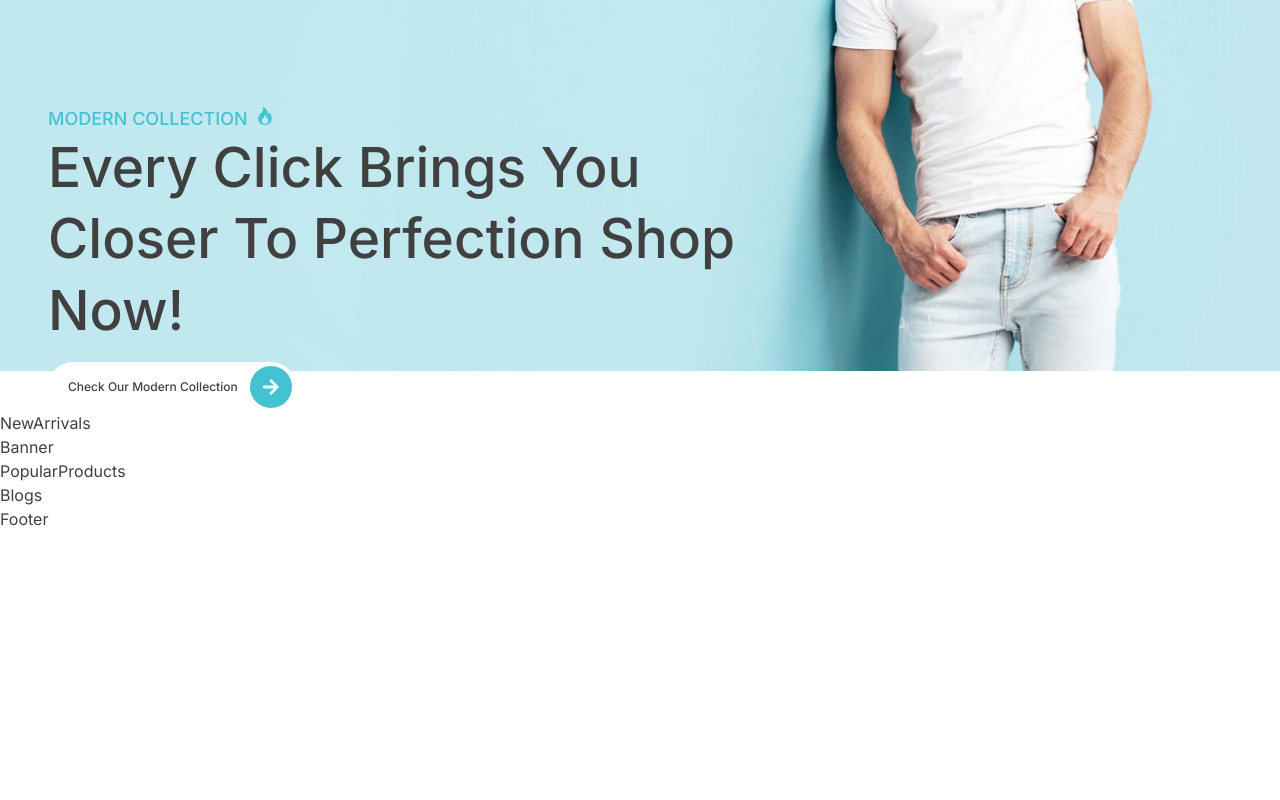
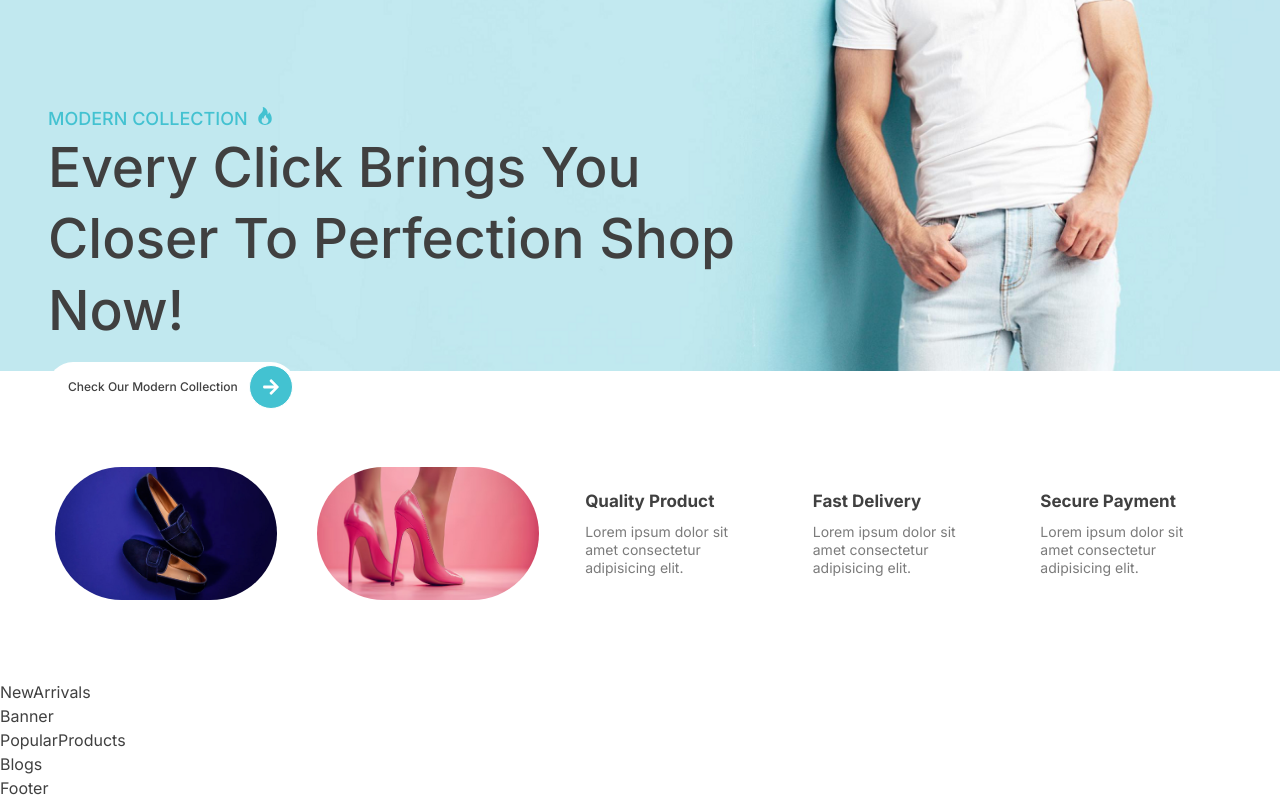
Before and after one commit to nschandunu/shoe-store-ecommerce, a React (Vite) app in the folder frontend/: page / in a window 1280 px wide. Shown: the part 367-1167 px from the top of the page. Before the commit the page ends 898 px from the top, so only its background shows below. Built offline with nearby package versions, Linux system fonts and the light colour scheme.

Commit message:
Features section

```diff
--- a/frontend/src/components/Features.jsx
+++ b/frontend/src/components/Features.jsx
@@ -1,11 +1,37 @@
 import React from 'react'
+import img1 from '../assets/features/feature1.png'
+import img2 from '../assets/features/feature2.png'
 
 const Features = () => {
   return (
-    <section>
-
+    <section className='max-padd-container pt-14 pb-20'>
+      {/* container */}
+      <div className='grid grid-cols-1 xl:grid-cols-[1.5fr_2fr] gap-6 gap-y-12 rounded-xl'>
+        <div className='flexCenter gap-x-10'>
+          <div>
+            <img src={img1} alt="featureImg" height={77} width={222} className="rounded-full" />
+          </div>
+          <div>
+            <img src={img2} alt="featureImg" height={77} width={222} className="rounded-full" />
+          </div>
+        </div>
+        <div className='flexCenter flex-wrap sm:flex-nowrap gap-x-5'>
+        <div className='p-4 rounded-3xl'>
+            <h4 className='h4 capitalize'>Quality Product</h4>
+            <p>Lorem ipsum dolor sit amet consectetur adipisicing elit.</p>
+          </div>
+          <div className='p-4 rounded-3xl'>
+            <h4 className='h4 capitalize'>Fast Delivery</h4>
+            <p>Lorem ipsum dolor sit amet consectetur adipisicing elit.</p>
+          </div>
+          <div className='p-4 rounded-3xl'>
+            <h4 className='h4 capitalize'>Secure Payment</h4>
+            <p>Lorem ipsum dolor sit amet consectetur adipisicing elit.</p>
+          </div>
+        </div>
+      </div>
     </section>
-  )
-}
+  );
+};
 
 export default Features
--- a/frontend/src/index.css
+++ b/frontend/src/index.css
@@ -88,7 +88,7 @@
   }
 
   .max-padd-container {
-    @apply mx-auto max-w-full  px-6 lg:px-12;
+    @apply mx-auto max-w-[full]  px-6 lg:px-12;
   }
 
   .flexCenter {
```
Also changed, not shown: frontend/src/assets/features/feature1.png (added), frontend/src/assets/features/feature2.png (added).
